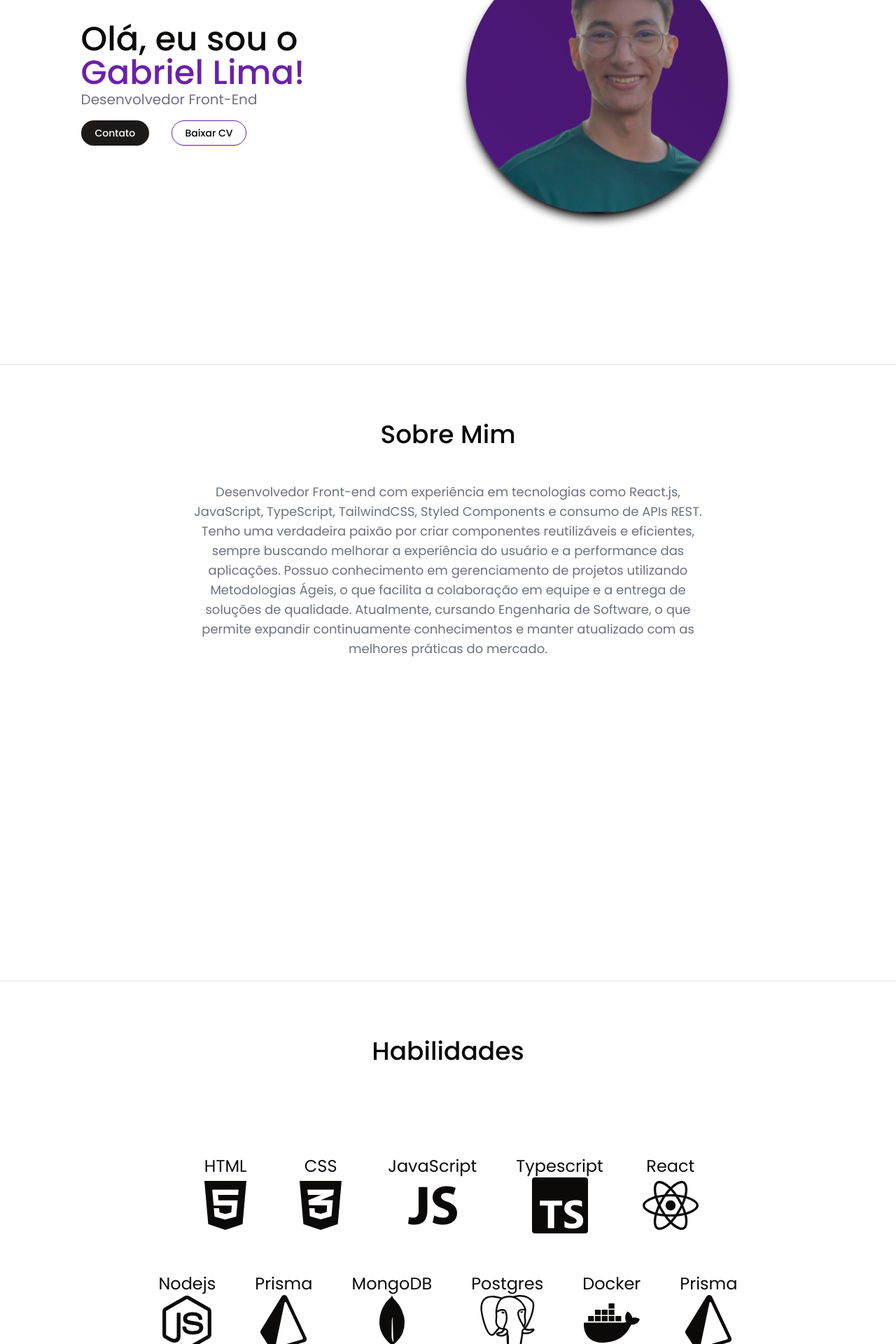
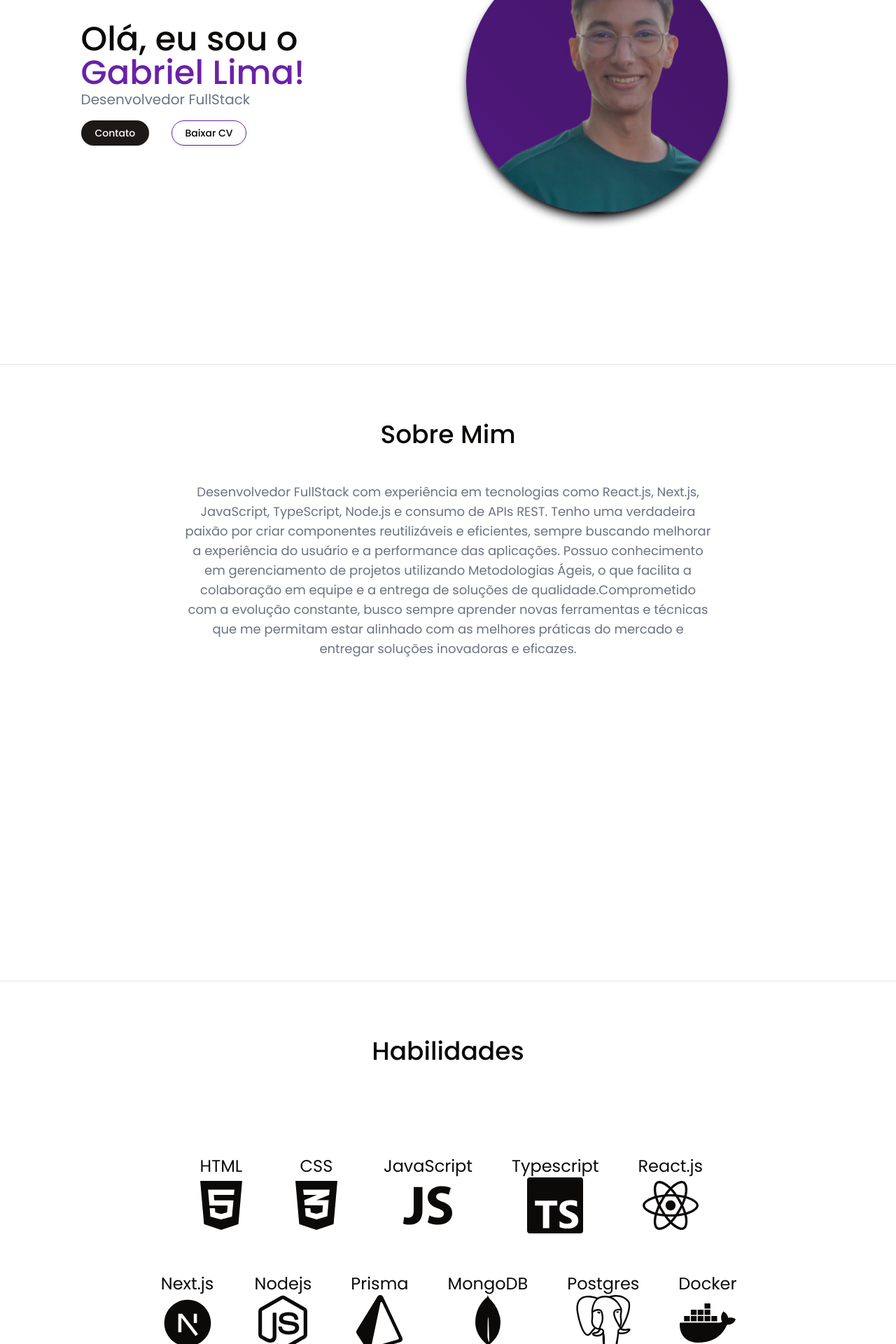
Before and after one commit to gabriellima11/portfolio-gabriel, a React (Vite) app: page / in a window 1280 px wide. Shown: the part 280-2200 px from the top of the page at 70% size. Built offline with nearby package versions, Linux system fonts and the light colour scheme.

Commit message:
feat: :sparkles: add next.js ability and new cv

```diff
--- a/src/modules/homepage/abilities/abilities.tsx
+++ b/src/modules/homepage/abilities/abilities.tsx
@@ -2,7 +2,7 @@
 import { FaHtml5, FaCss3Alt, FaReact, FaNodeJs, FaSquareGithub, FaDocker } from "react-icons/fa6";
 import { FaGitAlt } from "react-icons/fa";
 import { IoLogoJavascript } from "react-icons/io";
-import { RiTailwindCssFill } from "react-icons/ri";
+import { RiTailwindCssFill, RiNextjsFill  } from "react-icons/ri";
 import { SiStyledcomponents, SiPrisma, SiTypescript, SiShadcnui, SiSequelize, SiMongodb, SiPostgresql, SiSocketdotio } from "react-icons/si";
 
 import { ReactNode } from 'react';
@@ -30,8 +30,12 @@ export const abilitiesIcons: Ability[] = [
         image: <SiTypescript className="size-20"/>
     },
     {
-        name: 'React',
+        name: 'React.js',
         image: <FaReact className="size-20"/>
+    },
+    {
+        name: 'Next.js',
+        image: <RiNextjsFill className="size-20"/>
     },
     {
         name: 'Nodejs',
@@ -52,10 +56,6 @@ export const abilitiesIcons: Ability[] = [
     {
         name: 'Docker',
         image: <FaDocker className="size-20"/>
-    },
-    {
-        name: 'Prisma',
-        image: <SiPrisma className="size-20"/>
     },
     {
         name: 'Sequelize',
--- a/src/modules/homepage/about-me/index.tsx
+++ b/src/modules/homepage/about-me/index.tsx
@@ -8,7 +8,7 @@ export const AboutMe = () => {
                 </div>
                 <div>
                     <p className="max-w-3xl p-2 md:p-4 break-words text-center text-lg text-gray-500 mt-10">
-                        Desenvolvedor Front-end com experiência em tecnologias como React.js, JavaScript, TypeScript, TailwindCSS, Styled Components e consumo de APIs REST. Tenho uma verdadeira paixão por criar componentes reutilizáveis e eficientes, sempre buscando melhorar a experiência do usuário e a performance das aplicações. Possuo conhecimento em gerenciamento de projetos utilizando Metodologias Ágeis, o que facilita a colaboração em equipe e a entrega de soluções de qualidade. Atualmente, cursando Engenharia de Software, o que permite expandir continuamente conhecimentos e manter atualizado com as melhores práticas do mercado.
+                        Desenvolvedor FullStack com experiência em tecnologias como React.js, Next.js, JavaScript, TypeScript, Node.js e consumo de APIs REST. Tenho uma verdadeira paixão por criar componentes reutilizáveis e eficientes, sempre buscando melhorar a experiência do usuário e a performance das aplicações. Possuo conhecimento em gerenciamento de projetos utilizando Metodologias Ágeis, o que facilita a colaboração em equipe e a entrega de soluções de qualidade.Comprometido com a evolução constante, busco sempre aprender novas ferramentas e técnicas que me permitam estar alinhado com as melhores práticas do mercado e entregar soluções inovadoras e eficazes.
                     </p>
                 </div>
             </div>
--- a/src/modules/homepage/start/index.tsx
+++ b/src/modules/homepage/start/index.tsx
@@ -12,7 +12,7 @@ export const Start = () => {
             <div className="h-screen flex justify-around items-center md:flex-col">
                 <div className="md:mt-28">
                     <h2 className="text-5xl font-medium typewriter-text">Olá, eu sou o <br /><span className="text-purple-800">Gabriel Lima!</span></h2>
-                    <h3 className="text-gray-500 font-normal text-xl md:text-center">Desenvolvedor Front-End</h3>
+                    <h3 className="text-gray-500 font-normal text-xl md:text-center">Desenvolvedor FullStack</h3>
                     <div className='mt-4 flex gap-4 md:flex md:justify-center'>
                         <Link to='contact' spy={true} smooth={true} offset={-100} duration={500}><Button className="rounded-full mr-4 px-5 transition ease-in duration-300 hover:scale-110 dark:bg-purple-800 text-white">Contato</Button></Link>
                         <Button className='w-1/3 rounded-full bg-transparent text-black dark:text-white border border-purple-800 hover:scale-110 transition ease-in duration-300'><a href={resume} download="CV Gabriel - FullStack">Baixar CV</a></Button>
```
Also changed, not shown: 1 other file (tests, documents, lock files or other folders).
